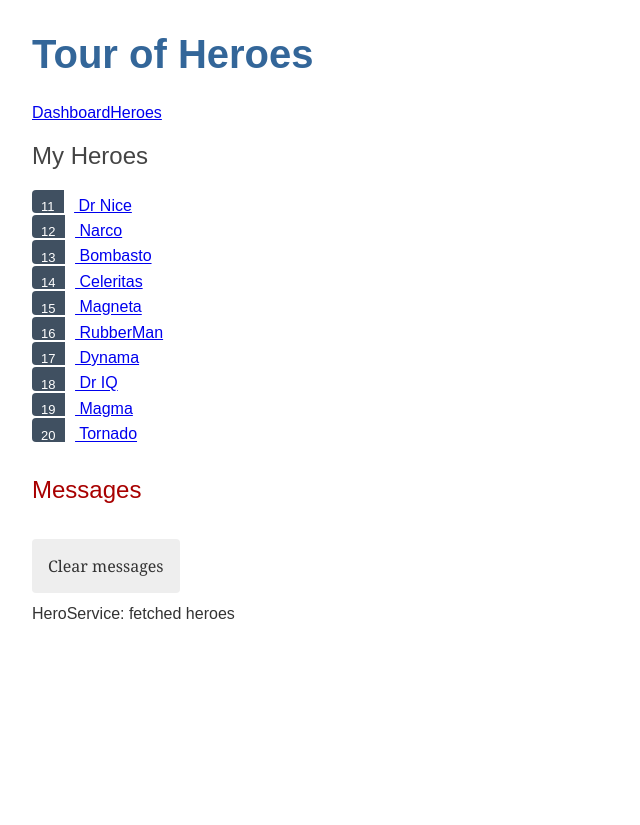
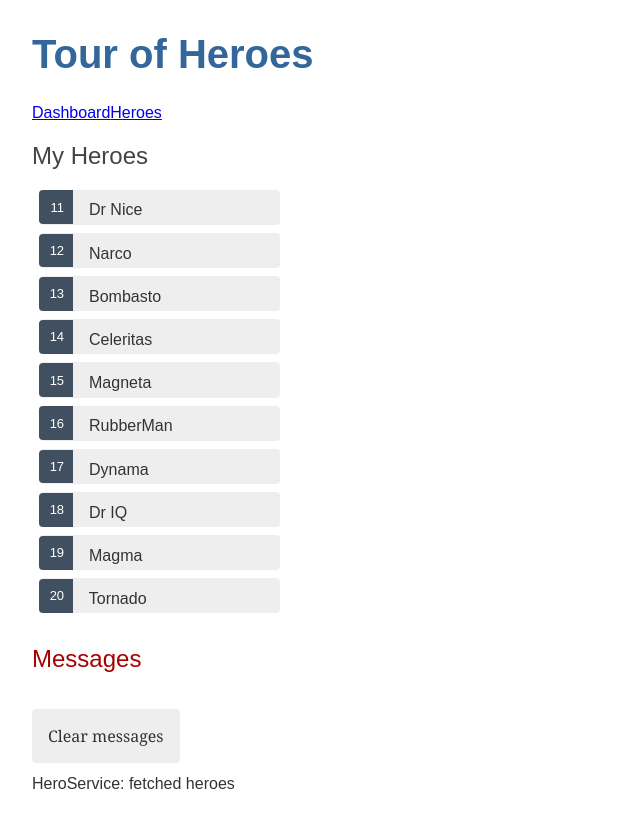
Before and after one commit to aryaindratanaya/Angular-Tour-of-Heroes, an Angular app: page /heroes in a window 1280 px wide. Shown: the whole page, without its empty margins (0-640 px from the left). Before the commit the page ends 800 px from the top, so only its background shows below. Built offline with nearby package versions, Linux system fonts and the light colour scheme.

Commit message:
Update the HeroesComponent's stylesheet

```diff
--- a/src/app/heroes/heroes.component.css
+++ b/src/app/heroes/heroes.component.css
@@ -5,49 +5,35 @@
   padding: 0;
   width: 15em;
 }
-
 .heroes li {
-  display: flex;
+  position: relative;
+  cursor: pointer;
 }
 
-.heroes button {
-  flex: 1;
-  cursor: pointer;
-  position: relative;
-  left: 0;
-  background-color: #eee;
-  margin: 0.5em;
-  padding: 0;
-  border-radius: 4px;
-  display: flex;
-  align-items: stretch;
-  height: 1.8em;
-}
-
-.heroes button:hover {
-  color: #2c3a41;
-  background-color: #e6e6e6;
+.heroes li:hover {
   left: 0.1em;
 }
 
-.heroes button:active {
+.heroes a {
+  color: #333;
+  text-decoration: none;
+  background-color: #eee;
+  margin: 0.5em;
+  padding: 0.3em 0;
+  height: 1.6em;
+  border-radius: 4px;
+  display: block;
+  width: 100%;
+}
+
+.heroes a:hover {
+  color: #2c3a41;
+  background-color: #e6e6e6;
+}
+
+.heroes a:active {
   background-color: #525252;
   color: #fafafa;
-}
-
-.heroes button.selected {
-  background-color: black;
-  color: white;
-}
-
-.heroes button.selected:hover {
-  background-color: #505050;
-  color: white;
-}
-
-.heroes button.selected:active {
-  background-color: black;
-  color: white;
 }
 
 .heroes .badge {
@@ -57,10 +43,12 @@
   padding: 0.8em 0.7em 0 0.7em;
   background-color: #405061;
   line-height: 1em;
+  position: relative;
+  left: -1px;
+  top: -4px;
+  height: 1.8em;
+  min-width: 16px;
+  text-align: right;
   margin-right: 0.8em;
   border-radius: 4px 0 0 4px;
 }
-
-.heroes .name {
-  align-self: center;
-}
```
